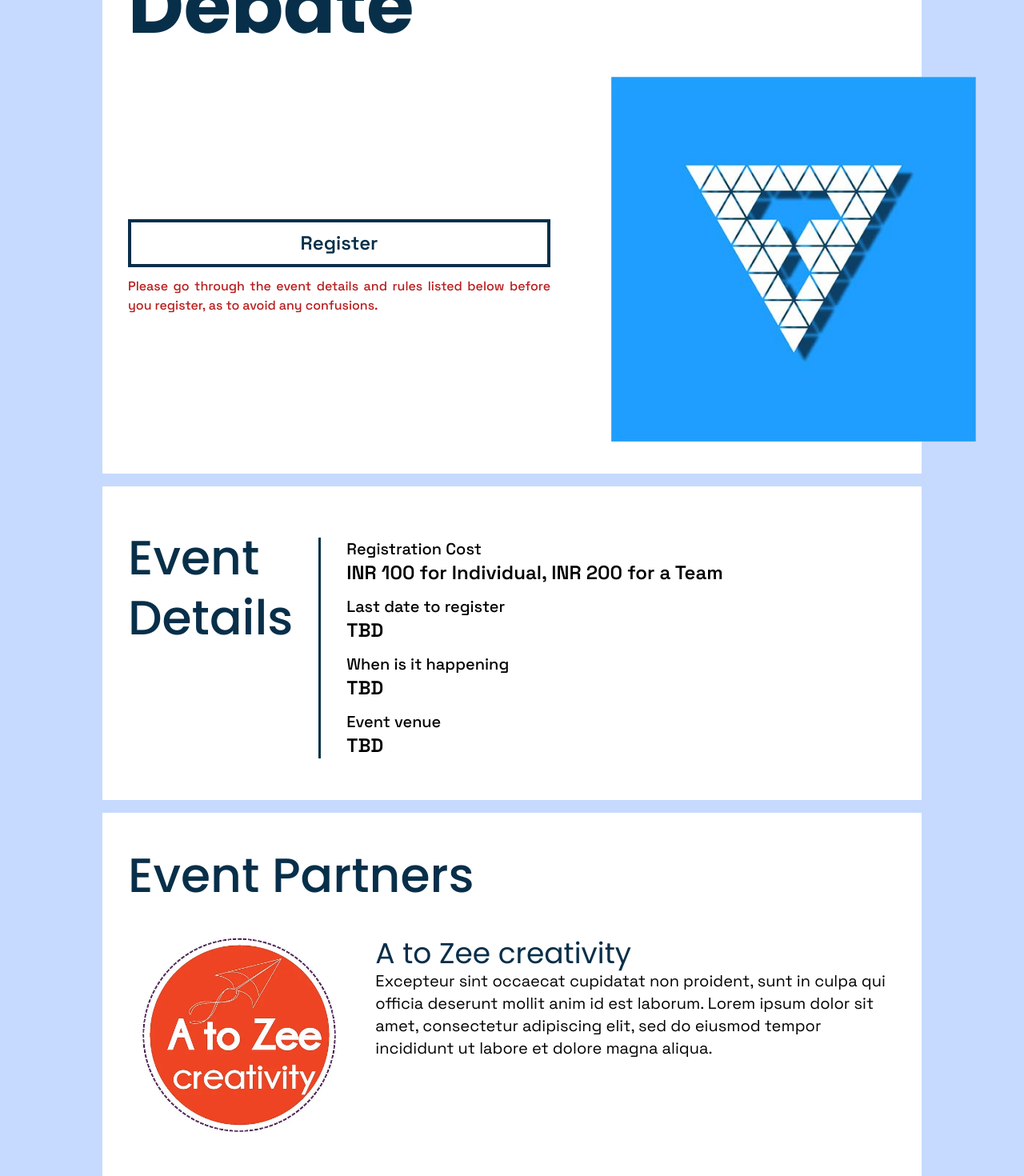
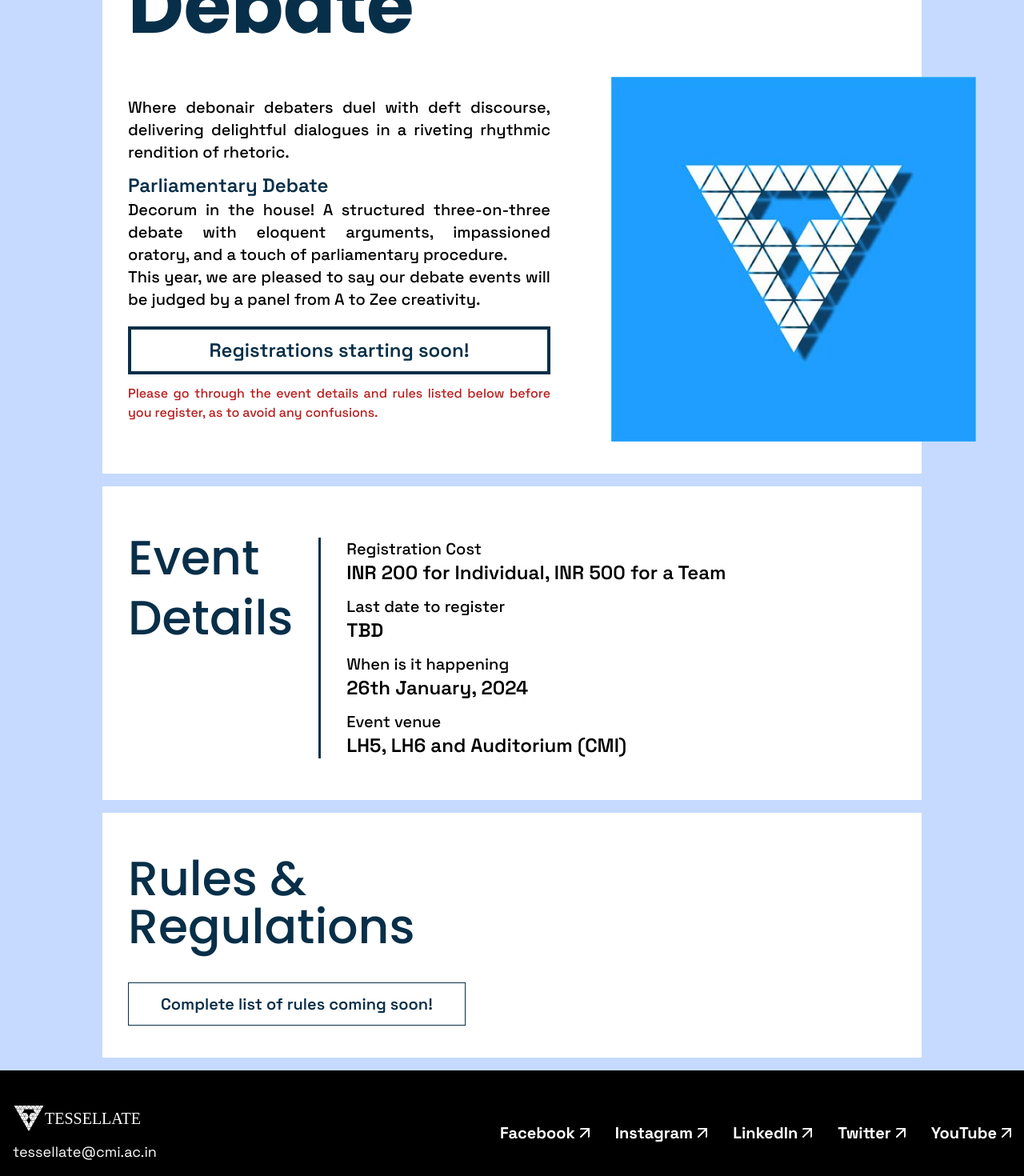
Before and after one commit to Tessellate-CMI/tessellate-frontend, a SvelteKit app: page /competitions/debate-parliamentary in a window 1280 px wide. Shown: the part 240-1710 px from the top of the page at 80% size. Built offline with nearby package versions, Linux system fonts and the light colour scheme; a web font is replaced by a local one.

Commit message:
feat(events): modified existing pages to fit the new formant of the event component

```diff
--- a/src/routes/competitions/debate-individual/+page.svelte
+++ b/src/routes/competitions/debate-individual/+page.svelte
@@ -4,37 +4,43 @@
     import Navbar from '$src/lib/components/Navbar.svelte'
     import Footer from '$src/lib/components/Footer.svelte'
 
-    const desc = [
-        `A snappy one-on-one debate where your arguments must keep pace with the unpredictable bell chime.
-        Can you effectively convey yourself before time runs out?`,
-        `This year, we are pleased to say our debate events will be judged by a panel from A to Zee creativity.`
-    ]
-
     const key_rules: string[] = []
 
     const details = {
         cost: 'INR 200 per person',
         deadline: 'TBD',
-        date: 'TBD',
-        venue: 'TBD'
+        date: '27th January, 2024',
+        venue: 'LH5, LH6 and Auditorium (CMI)'
     }
 
-    export let rules_pdf = '/'
-    export let image = '/events/default.jpg'
-    export let event_partners = [
-        {
-            name: 'A to Zee creativity',
-            image: 'AtoZeeCreativity.webp',
-            desc: 'Excepteur sint occaecat cupidatat non proident, sunt in culpa qui officia deserunt mollit anim id est laborum. Lorem ipsum dolor sit amet, consectetur adipiscing elit, sed do eiusmod tempor incididunt ut labore et dolore magna aliqua. '
-        }
-    ]
+    const rules_pdf = ''
+    const image = '/events/default.jpg'
+    const register = ''
+    // const event_partners = [
+    //     {
+    //         name: 'A to Zee creativity',
+    //         image: 'AtoZeeCreativity.webp',
+    //         desc: 'Excepteur sint occaecat cupidatat non proident, sunt in culpa qui officia deserunt mollit anim id est laborum. Lorem ipsum dolor sit amet, consectetur adipiscing elit, sed do eiusmod tempor incididunt ut labore et dolore magna aliqua. '
+    //     }
+    // ]
 </script>
 
 <Navbar absolute={false} />
 
 <div class="bg-white text-black">
-    <Event name="Turncoat Debate" {desc} {key_rules} {details} {rules_pdf} {image} {event_partners}
-    ></Event>
+    <Event name="Battle the Time" {key_rules} {details} {rules_pdf} {image} {register}>
+        <p>
+            Where debonair debaters duel with deft discourse, delivering delightful dialogues in a
+            riveting rhythmic rendition of rhetoric.
+        </p>
+        <p class="mt-3 text-2xl font-semibold text-sky-950">Battle the Time</p>
+        <p>
+            A snappy one-on-one debate where your arguments must keep pace with the unpredictable
+            bell chime. Can you effectively convey yourself before time runs out? <br />
+            This year, we are pleased to say our debate events will be judged by a panel from A to Zee
+            creativity.
+        </p>
+    </Event>
 </div>
 
 <Footer />
--- a/src/routes/competitions/debate-parliamentary/+page.svelte
+++ b/src/routes/competitions/debate-parliamentary/+page.svelte
@@ -4,44 +4,44 @@
     import Navbar from '$src/lib/components/Navbar.svelte'
     import Footer from '$src/lib/components/Footer.svelte'
 
-    const desc = [
-        `Decorum in the house! A structured three-on-three debate with eloquent arguments,
-        impassioned oratory, and a touch of parliamentary procedure.`,
-        `This year, we are pleased to say our debate events will be judged by a panel from A to Zee creativity.`
-    ]
-
     const key_rules: string[] = []
 
     const details = {
-        cost: 'INR 100 for Individual, INR 200 for a Team',
+        cost: 'INR 200 for Individual, INR 500 for a Team',
         deadline: 'TBD',
-        date: 'TBD',
-        venue: 'TBD'
+        date: ' 26th January, 2024 ',
+        venue: 'LH5, LH6 and Auditorium (CMI)'
     }
 
-    export let rules_pdf = '/'
-    export let image = '/events/default.jpg'
-    export let event_partners = [
-        {
-            name: 'A to Zee creativity',
-            image: 'AtoZeeCreativity.webp',
-            desc: 'Excepteur sint occaecat cupidatat non proident, sunt in culpa qui officia deserunt mollit anim id est laborum. Lorem ipsum dolor sit amet, consectetur adipiscing elit, sed do eiusmod tempor incididunt ut labore et dolore magna aliqua. '
-        }
-    ]
+    const rules_pdf = ''
+    const image = '/events/default.jpg'
+    const register = ''
+
+    // export let event_partners = [
+    //     {
+    //         name: 'A to Zee creativity',
+    //         image: 'AtoZeeCreativity.webp',
+    //         desc: 'Excepteur sint occaecat cupidatat non proident, sunt in culpa qui officia deserunt mollit anim id est laborum. Lorem ipsum dolor sit amet, consectetur adipiscing elit, sed do eiusmod tempor incididunt ut labore et dolore magna aliqua. '
+    //     }
+    // ]
 </script>
 
 <Navbar absolute={false} />
 
 <div class="bg-white text-black">
-    <Event
-        name="Parliamentary Debate"
-        {desc}
-        {key_rules}
-        {details}
-        {rules_pdf}
-        {image}
-        {event_partners}
-    ></Event>
+    <Event name="Parliamentary Debate" {key_rules} {details} {rules_pdf} {image} {register}>
+        <p>
+            Where debonair debaters duel with deft discourse, delivering delightful dialogues in a
+            riveting rhythmic rendition of rhetoric.
+        </p>
+        <p class="mt-3 text-xl font-semibold text-sky-950 sm:text-2xl">Parliamentary Debate</p>
+        <p>
+            Decorum in the house! A structured three-on-three debate with eloquent arguments,
+            impassioned oratory, and a touch of parliamentary procedure. <br />
+            This year, we are pleased to say our debate events will be judged by a panel from A to Zee
+            creativity.
+        </p>
+    </Event>
 </div>
 
 <Footer />
--- a/src/routes/competitions/quiz/+page.svelte
+++ b/src/routes/competitions/quiz/+page.svelte
@@ -4,31 +4,31 @@
     import Navbar from '$src/lib/components/Navbar.svelte'
     import Footer from '$src/lib/components/Footer.svelte'
 
-    const desc = [
-        `Every year, our quiz show event captivates participants with intriguing questions spanning a kaleidoscope of categories.
-        From the annals of history to the intricacies of pop culture; from scientific realms to literary landscapes;
-        prepare to put your knowledge to the test, as every obscure fact you've come across will be called upon.`,
-        `This year, we are honoured to have eminent quizzer Major Chandrakant Nair as our Quizmaster.
-        Come join us for an exciting day of cerebral combat!`
-    ]
-
     const key_rules: string[] = []
 
     const details = {
         cost: 'INR 200 per person',
         deadline: 'TBD',
-        date: 'TBD',
-        venue: 'TBD'
+        date: ' 28th January, 2024 ',
+        venue: ' Auditorium, CMI'
     }
 
-    export let rules_pdf = '/'
-    export let image = '/events/default.jpg'
+    const rules_pdf = ''
+    const image = '/events/quiz.webp'
+    const register = ''
 </script>
 
 <Navbar absolute={false} />
 
-<div class="bg-white text-black">
-    <Event name="Quiz" {desc} {key_rules} {details} {rules_pdf} {image}></Event>
-</div>
+<Event name="Quiz" {key_rules} {details} {rules_pdf} {image} {register}>
+    <p>
+        Every year, our quiz show event captivates participants with intriguing questions spanning a
+        kaleidoscope of categories. From the annals of history to the intricacies of pop culture;
+        from scientific realms to literary landscapes; prepare to put your knowledge to the test, as
+        every obscure fact you've come across will be called upon. <br /> This year, we are honoured
+        to have eminent quizzer <span class="font-bold">Major Chandrakant Nair</span> as our Quizmaster.
+        Come join us for an exciting day of cerebral combat!
+    </p>
+</Event>
 
 <Footer />
```
